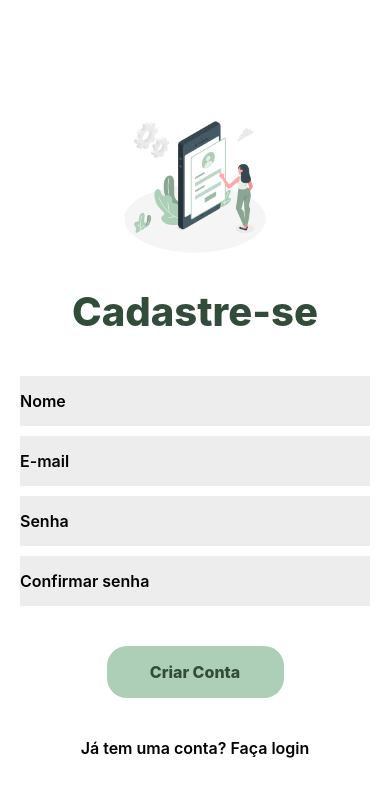
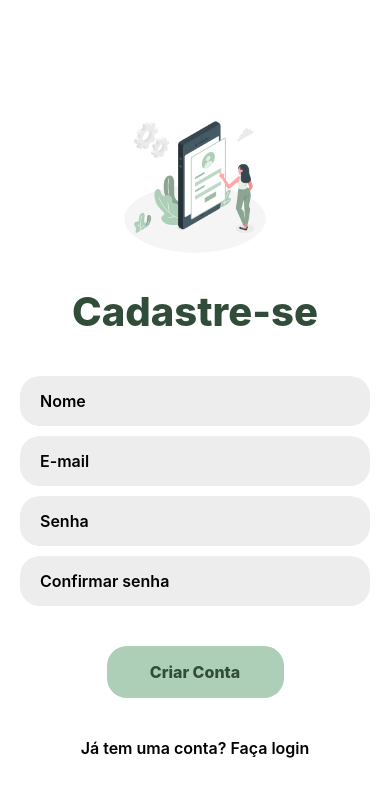
Before and after one commit to MaferRs/To-do-Dev, a React Native app in the folder todo-dev/: screen / in a window 390 px wide. Shown: the top 796 px of the page. Built offline with nearby package versions, Linux system fonts and the light colour scheme.

Commit message:
💄 adicionar estilos

```diff
--- a/todo-dev/src/components/input/styles.ts
+++ b/todo-dev/src/components/input/styles.ts
@@ -11,5 +11,7 @@ export const styles = StyleSheet.create({
     backgroundColor: '#EDEDED',
     fontSize: 16,
     fontWeight: '600',
+    paddingLeft: 20,
+    borderRadius: 20,
   },
 });
```
